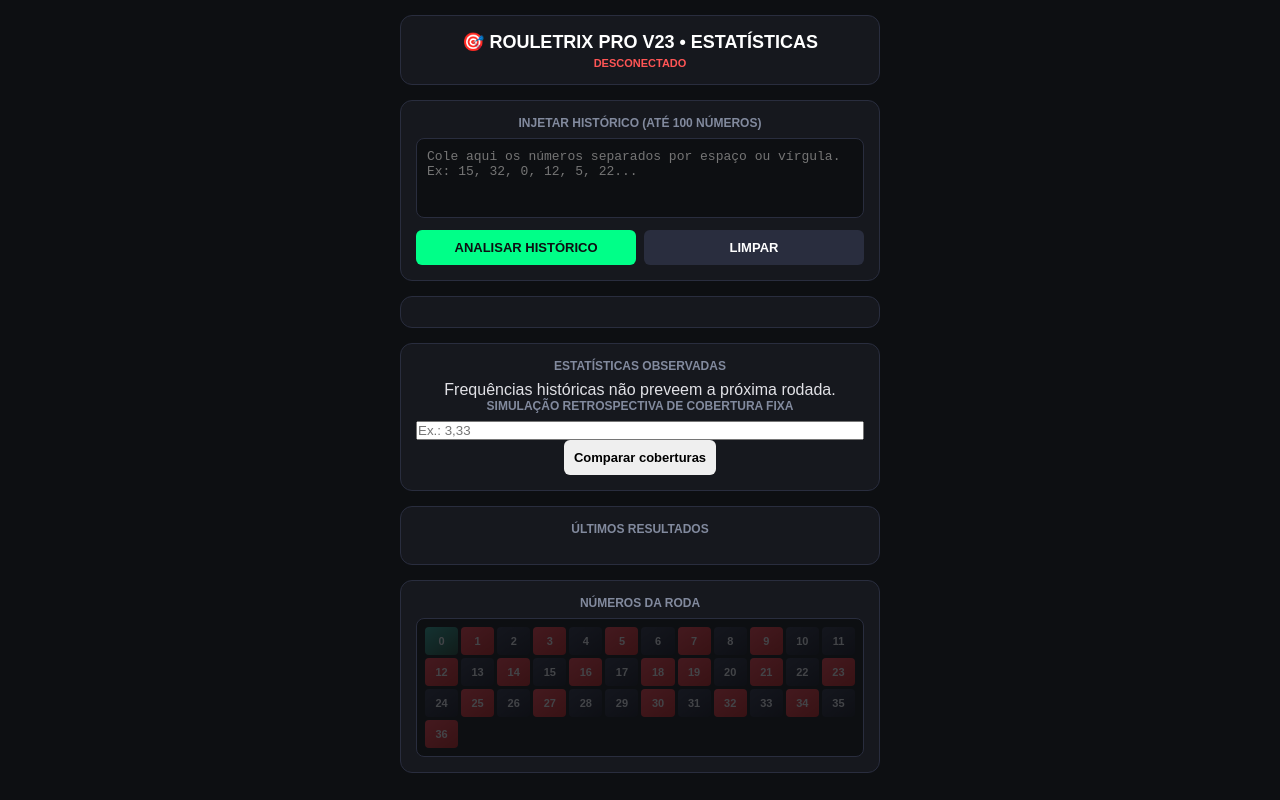
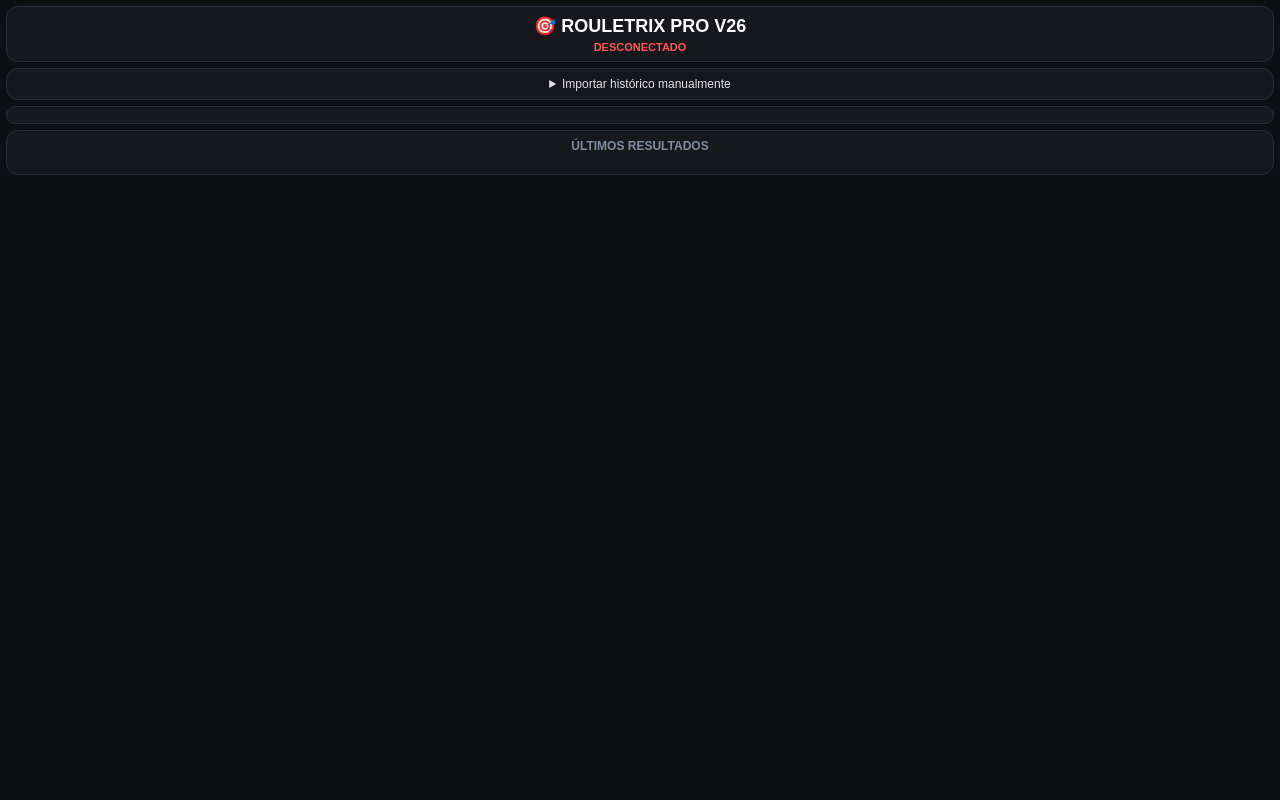
Before and after one commit to webert12/sniper-roulette-app, a plain HTML site: page templates/index.html in a window 1280 px wide. Drawn offline with Linux system fonts and the light colour scheme.

Commit message:
V26 interface compacta

```diff
--- a/templates/index.html
+++ b/templates/index.html
@@ -3,7 +3,7 @@
 <head>
     <meta charset="UTF-8">
     <meta name="viewport" content="width=device-width, initial-scale=1.0">
-    <title>Sniper Roulette Engine - Auto Dynamic Strategy</title>
+    <title>ROULETRIX PRO V26</title>
     <style>
         * { box-sizing: border-box; margin: 0; padding: 0; }
         body { background-color: #0d0f12; color: #e1e1e6; font-family: sans-serif; display: flex; justify-content: center; padding: 15px; }
@@ -52,14 +52,16 @@
         .race-cell { padding: 8px 0; text-align: center; font-size: 11px; font-weight: bold; border-radius: 4px; opacity: 0.25; transition: all 0.3s; }
         .race-cell.active-target { opacity: 1 !important; transform: scale(1.1); border: 2px solid #ffd700; box-shadow: 0 0 8px #ffd700; z-index: 2; }
         .race-cell.main-target { opacity: 1 !important; transform: scale(1.2); border: 2px solid #00ff88; box-shadow: 0 0 10px #00ff88; z-index: 3; }
-    </style>
+    [hidden], #alert-box, .score-board { display:none !important; }
+ body {padding:6px;} .container {gap:6px;max-width:none;} .header-card {padding:8px;} .history {display:grid;grid-template-columns:repeat(auto-fit,minmax(30px,1fr));gap:4px;} .hist-item {min-width:0;height:30px;} summary {cursor:pointer;font-size:12px;}
+</style>
 </head>
 <body>
 
 <div class="container">
     <!-- CABEÇALHO E PLACAR -->
     <div class="header-card">
-        <div class="title">🎯 ROULETRIX PRO V23 • ESTATÍSTICAS</div>
+        <div class="title">🎯 ROULETRIX PRO V26</div>
         <div id="status">DESCONECTADO</div>
 
         <div class="score-board" style="display:none">
@@ -69,14 +71,14 @@
     </div>
 
     <!-- CAIXA DE ENTRADA MANUAL DOS 100 NÚMEROS -->
-    <div class="header-card">
+    <details class="header-card"><summary>Importar histórico manualmente</summary>
         <div class="section-title">Injetar Histórico (Até 100 Números)</div>
         <textarea id="lote-input" placeholder="Cole aqui os números separados por espaço ou vírgula. Ex: 15, 32, 0, 12, 5, 22..."></textarea>
         <div class="btn-group">
             <button class="btn-submit" onclick="enviarLote()">ANALISAR HISTÓRICO</button>
             <button class="btn-clear" onclick="limparInput()">LIMPAR</button>
         </div>
-    </div>
+    </details>
 
     <!-- ÚLTIMO NÚMERO SAÍDO -->
     <div class="header-card">
@@ -90,7 +92,7 @@
     </div>
 
     <!-- RANKING DAS ESTRATÉGIAS COM BACKTEST -->
-    <div class="header-card">
+    <div class="header-card" hidden>
         <div class="section-title">Estatísticas observadas</div>
         <div id="ranking-container"></div><pre id="stats" style="white-space:pre-wrap;overflow-wrap:anywhere"></pre><p>Frequências históricas não preveem a próxima rodada.</p><div class="section-title">Simulação retrospectiva de cobertura fixa</div><input id="sim-alvos" placeholder="Ex.: 3,33" style="width:100%"><button onclick="simular()">Comparar coberturas</button><pre id="sim-out" style="white-space:pre-wrap"></pre>
     </div>
@@ -102,7 +104,7 @@
     </div>
 
     <!-- RACETRACK DE ALVOS (+ 3 VIZINHOS) -->
-    <div class="header-card">
+    <div class="header-card" hidden>
         <div class="section-title">Números da roda</div>
         <div class="racetrack-grid" id="racetrack"></div>
     </div>
@@ -141,6 +143,7 @@
         const data = JSON.parse(event.data);
         if(data.estatisticas){const e=data.estatisticas; const fmt=o=>Object.entries(o).sort((a,b)=>b[1]-a[1]).map(([n,v])=>n+': '+v).join(' | '); document.getElementById('stats').textContent = 'Amostra: '+e.amostra+'\n'+Object.entries(e.frequencias).map(([w,f])=>'Últimas '+w+': '+fmt(f)).join('\n')+'\nTerminais: '+fmt(e.terminais)+'\nRepetições consecutivas: '+e.repeticoes+'\nTransições observadas: '+e.transicoes.map(t=>t.de+' → '+t.para+': '+t.total).join(' | ')+'\nSetores (2 vizinhos por lado): '+e.zonas.map(z=>z.centro+': '+z.total).join(' | '); }
 
+        if (Array.isArray(data.historico) && data.historico.length && data.ultimo_numero === undefined) data.ultimo_numero = data.historico[0];
         if (data.ultimo_numero !== undefined) {
             // Atualizar Bola Principal
             const ball = document.getElementById('ball');
@@ -208,7 +211,7 @@
             const histDiv = document.getElementById('history');
             histDiv.innerHTML = "";
             if (data.historico) {
-                data.historico.forEach(num => {
+                data.historico.slice(0,100).forEach(num => {
                     const item = document.createElement('div');
                     item.className = `hist-item ${getColorClass(num)}`;
                     item.innerText = num;
```
